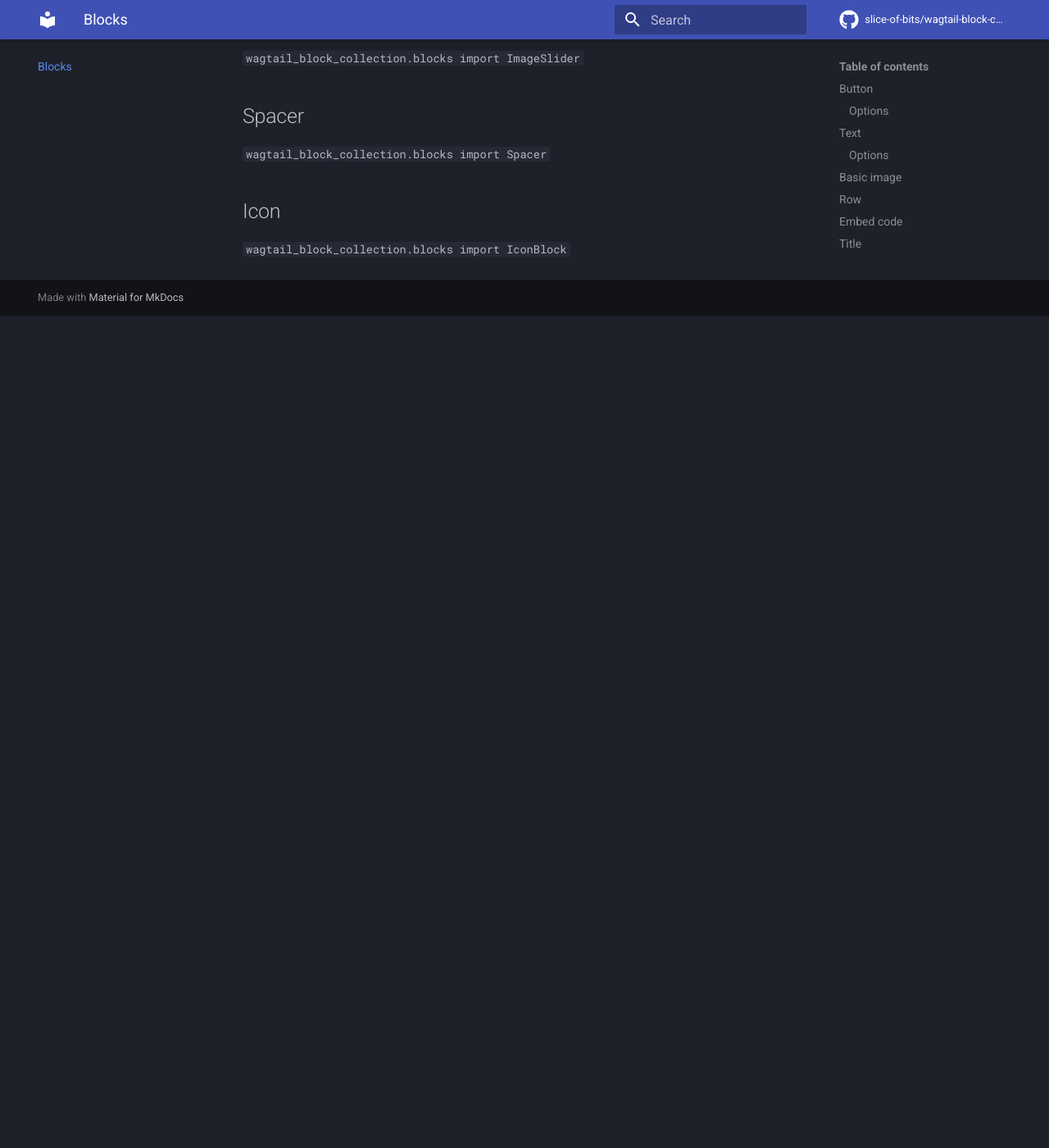
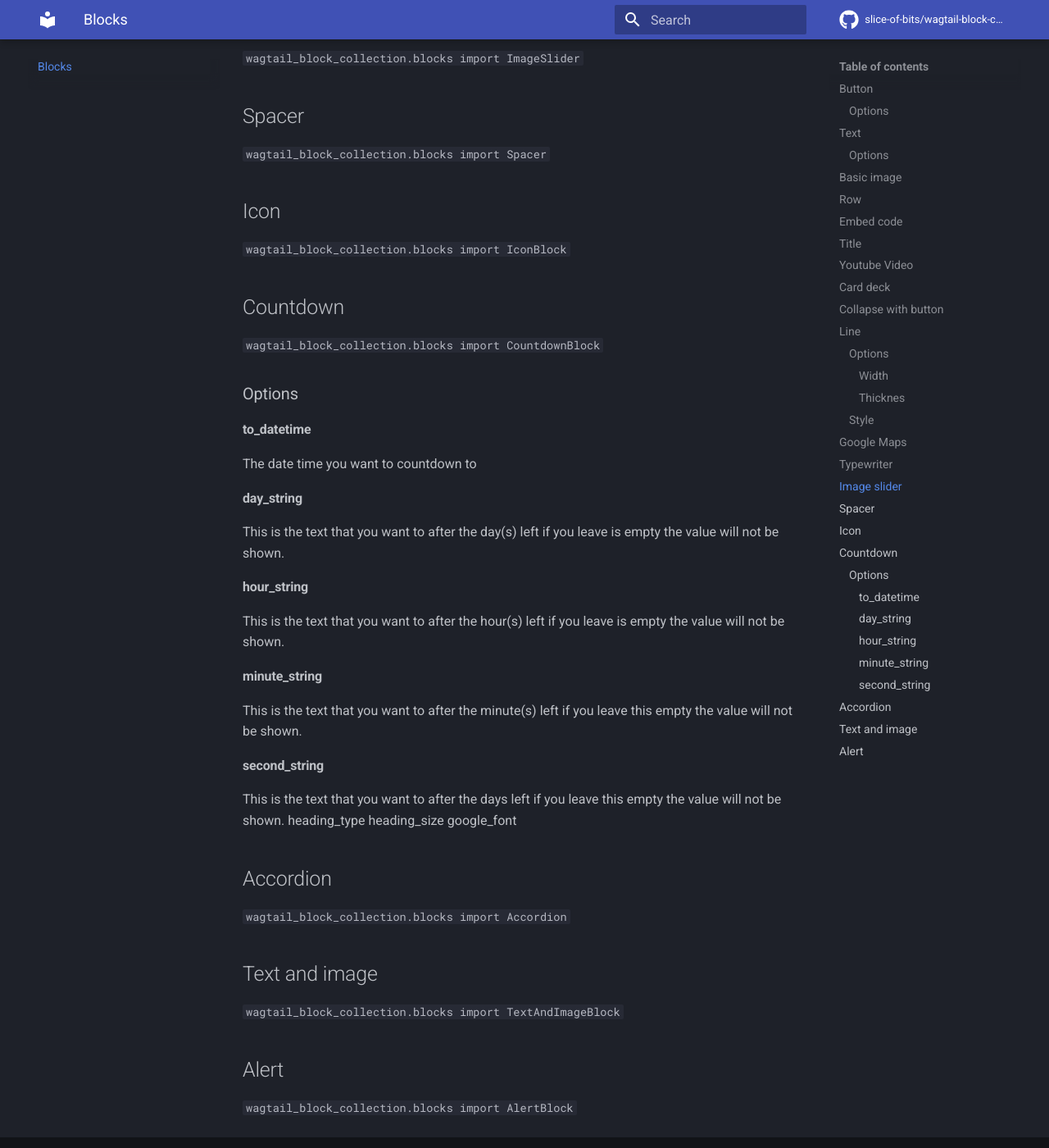
Before and after one commit to slice-of-bits/wagtail-block-collection, an MkDocs documentation site: the page built from docs/blocks.md, in a window 1280 px wide and 1400 px high, scrolled down 3571 px. Shown: the whole window at 82% size. Built offline with MkDocs 1.6.1 and Material for MkDocs 9.7.7, drawn with Linux system fonts in a browser that asks for light colours; comment, search, counter and statistics services are not loaded; before the commit the page ends 3956 px from its top, so only the background shows below that; some of the changed text lies outside the part shown.

Commit message:
clean up the readme and docs a bit
Added buy me a coffee to the readme
Added all the new blocks to the docs now the details ;)

```diff
--- a/docs/blocks.md
+++ b/docs/blocks.md
@@ -81,3 +81,29 @@ The css unit how thick the line will be
 
 ## Icon
 ``wagtail_block_collection.blocks import IconBlock``
+
+## Countdown
+``wagtail_block_collection.blocks import CountdownBlock``
+### Options
+#### to_datetime
+The date time you want to countdown to
+#### day_string
+This is the text that you want to after the day(s) left if you leave is empty the value will not be shown.
+#### hour_string
+This is the text that you want to after the hour(s) left if you leave is empty the value will not be shown.
+#### minute_string
+This is the text that you want to after the minute(s) left if you leave this empty the value will not be shown.
+#### second_string
+This is the text that you want to after the days left if you leave this empty the value will not be shown.
+heading_type
+heading_size
+google_font
+
+## Accordion
+``wagtail_block_collection.blocks import Accordion``
+
+## Text and image
+``wagtail_block_collection.blocks import TextAndImageBlock``
+
+## Alert
+``wagtail_block_collection.blocks import AlertBlock``
```
Also changed, not shown: other parts of docs/blocks.md (+2 -2 lines), README.md (+16 -9 lines).
